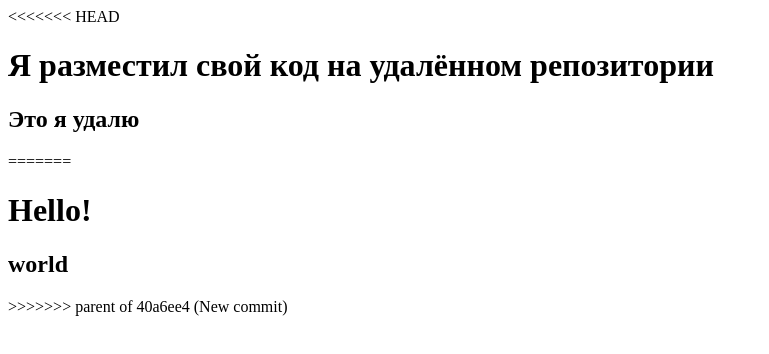
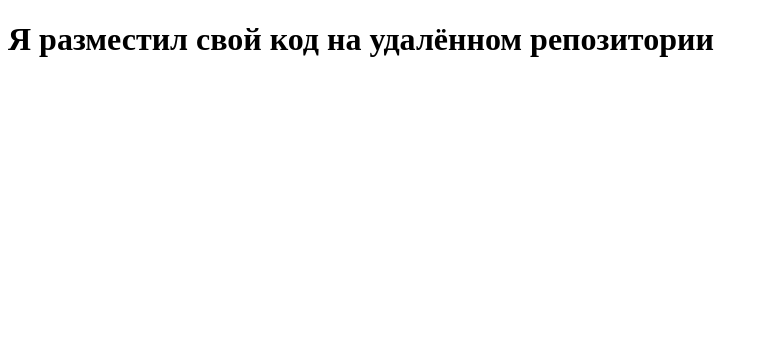
Before and after one commit to Evilswain/test_repo, a plain HTML site: page index.html in a window 1280 px wide. Shown: the whole page, without its empty margins (0-769 px from the left). Drawn offline with Linux system fonts and the light colour scheme.

Commit message:
Revert "Fake commit"
This reverts commit ed984c4c7f59b897b5618f10422f781251a5cc5d.

```diff
--- a/index.html
+++ b/index.html
@@ -6,12 +6,6 @@
     <title>Document</title>
 </head>
 <body>
-<<<<<<< HEAD
     <h1>Я разместил свой код на удалённом репозитории</h1>
-    <h2>Это я удалю</h2>
-=======
-    <h1>Hello!</h1>
-    <h2>world</h2>
->>>>>>> parent of 40a6ee4 (New commit)
 </body>
 </html>
```
